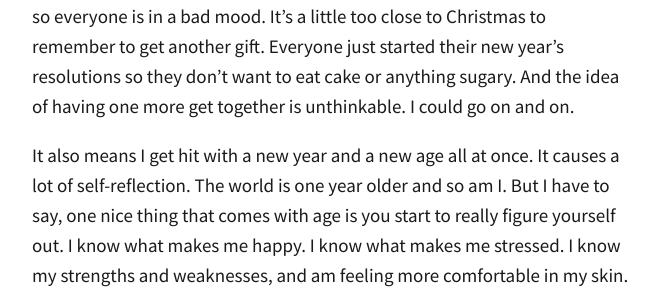
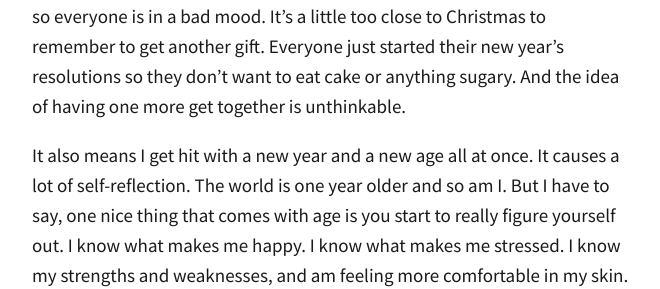
Before and after one commit to totiffany/totiffany.github.io, a Jekyll site: the page built from _posts/2018-01-18-I'm-Ready-for-you-29!.md, in a window 1280 px wide. Shown: the part 462-751 px from the top of the page, without its empty margins (308-968 px from the left). Built offline with Jekyll 4.4.1, drawn with Linux system fonts in a browser that asks for light colours; our own code applies the rules of GitHub Pages for plain Markdown files; some of the changed text lies outside the part shown.

Commit message:
Update 2018-01-18-I'm-Ready-for-you-29!.md

```diff
--- a/_posts/2018-01-18-I'm-Ready-for-you-29!.md
+++ b/_posts/2018-01-18-I'm-Ready-for-you-29!.md
@@ -1,7 +1,7 @@
 ---
 published: true
 ---
-Historically, I've had a bit of a hard time with my birthday. It's January 3rd – The day you usually go back to work and school after a nice holiday break, so everyone is in a bad mood. It's a little too close to Christmas to remember to get another gift. Everyone just started their new year's resolutions so they don't want to eat cake or anything sugary. And the idea of having one more get together is unthinkable. I could go on and on.
+Historically, I've had a bit of a hard time with my birthday. It's January 3rd – The day you usually go back to work and school after a nice holiday break, so everyone is in a bad mood. It's a little too close to Christmas to remember to get another gift. Everyone just started their new year's resolutions so they don't want to eat cake or anything sugary. And the idea of having one more get together is unthinkable.
 
 It also means I get hit with a new year and a new age all at once. It causes a lot of self-reflection. The world is one year older and so am I. But I have to say, one nice thing that comes with age is you start to really figure yourself out. I know what makes me happy. I know what makes me stressed. I know my strengths and weaknesses, and am feeling more comfortable in my skin. It's nice. And it means birthdays aren't stressing me out as much as they used to.
 
```
